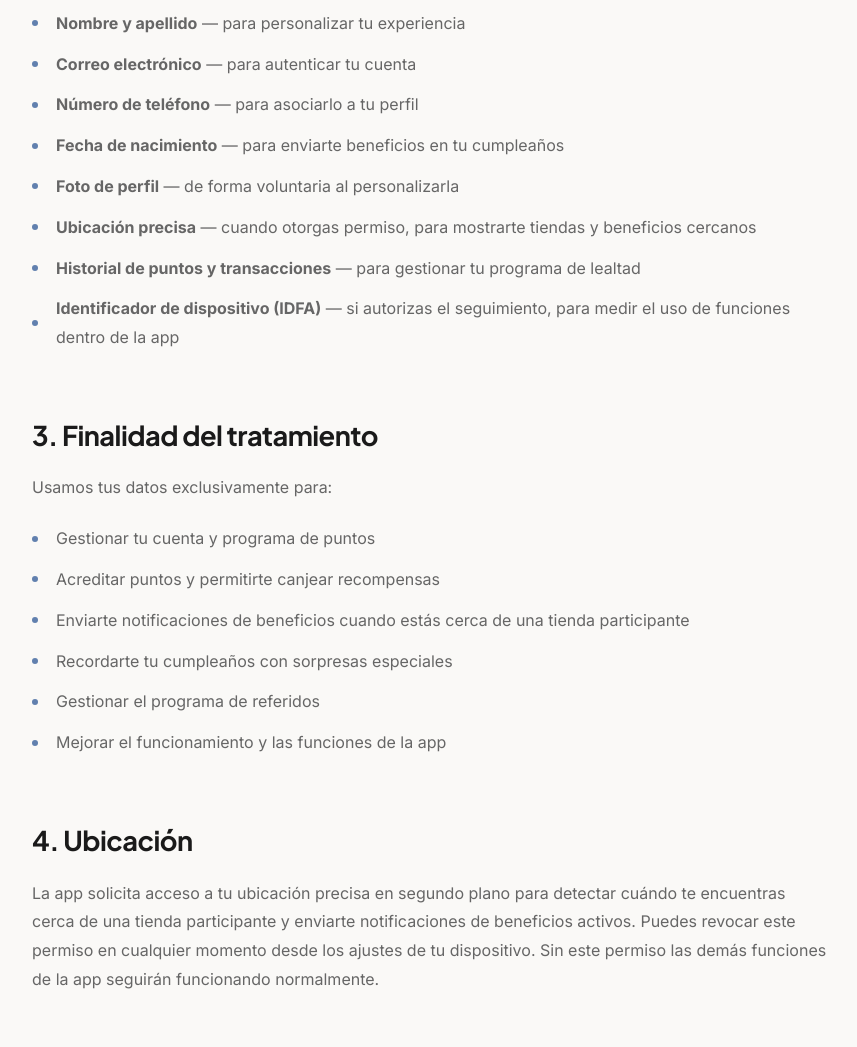
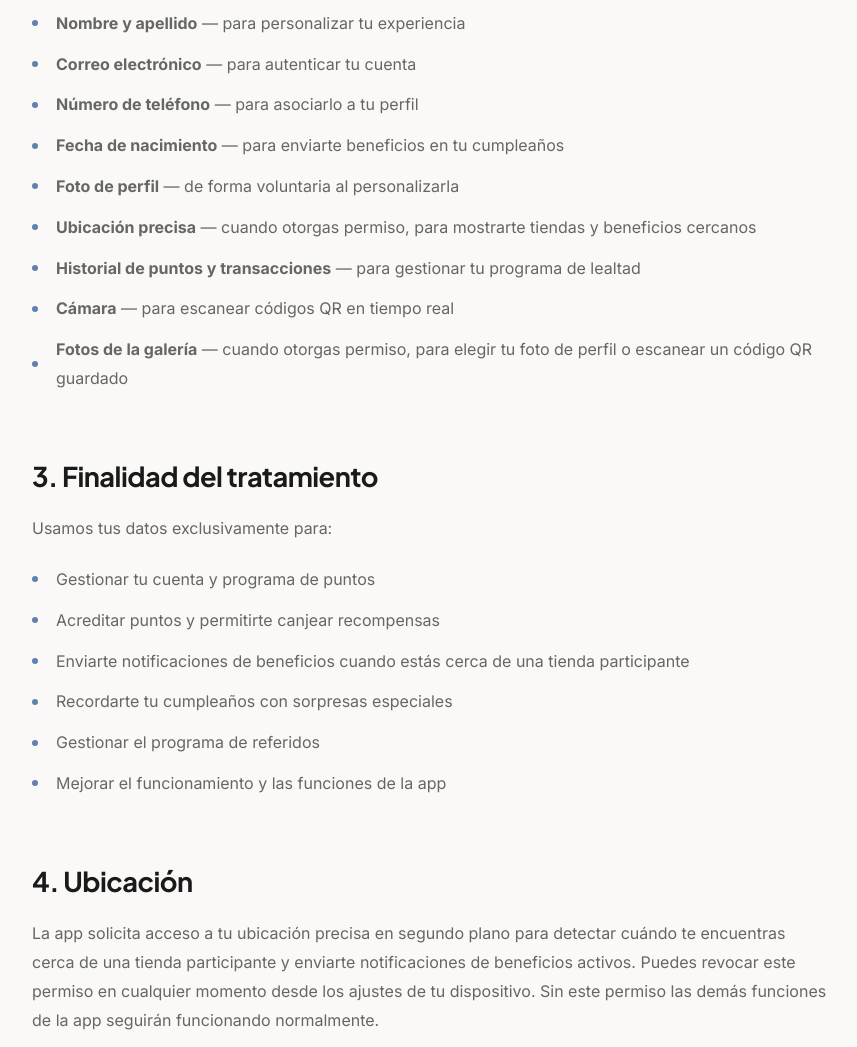
Before and after one commit to hopeosorio/Mewi-Page, a website built with Vite: page privacidad.html in a window 1280 px wide. Shown: the part 693-1740 px from the top of the page, without its empty margins (210-1067 px from the left). Built offline with nearby package versions, Linux system fonts and the light colour scheme; some packages are replaced by stand-ins of ours.

Commit message:
feat: update privacy policy to include camera and gallery permissions in place of device IDFA

```diff
--- a/privacidad.html
+++ b/privacidad.html
@@ -61,8 +61,8 @@
               <li><strong>Ubicación precisa</strong> — cuando otorgas permiso, para mostrarte tiendas y beneficios
                 cercanos</li>
               <li><strong>Historial de puntos y transacciones</strong> — para gestionar tu programa de lealtad</li>
-              <li><strong>Identificador de dispositivo (IDFA)</strong> — si autorizas el seguimiento, para medir el uso
-                de funciones dentro de la app</li>
+              <li><strong>Cámara</strong> — para escanear códigos QR en tiempo real</li>
+              <li><strong>Fotos de la galería</strong> — cuando otorgas permiso, para elegir tu foto de perfil o escanear un código QR guardado</li>
             </ul>
 
             <h2>3. Finalidad del tratamiento</h2>
```
